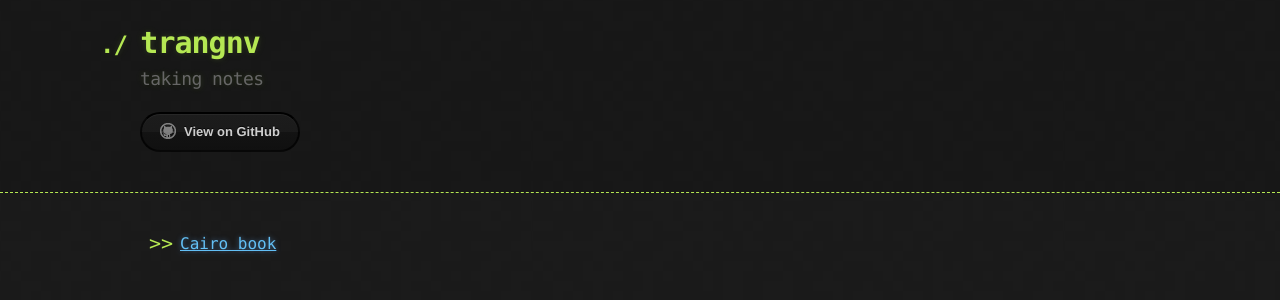
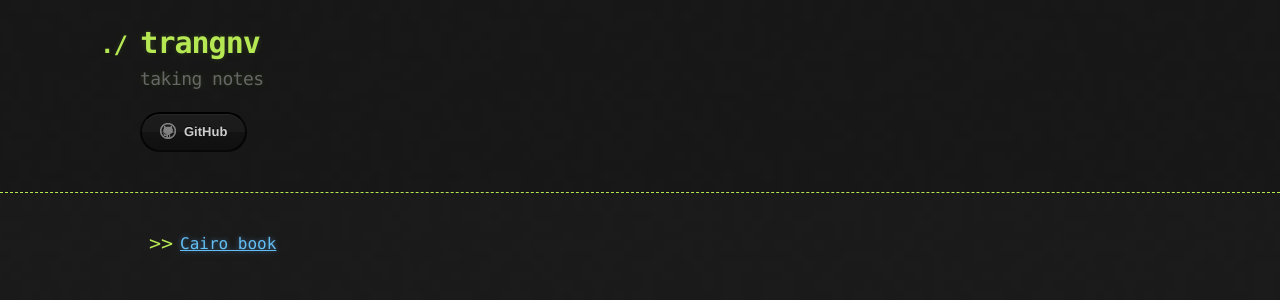
Before and after one commit to trangnv/trangnv.github.io, a Jekyll site: the page built from index.md, in a window 1280 px wide. Shown: the top 300 px of the page. Built offline with Jekyll 4.4.1, drawn with Linux system fonts in a browser that asks for light colours.

Commit message:
github url

```diff
--- a/_layouts/default.html
+++ b/_layouts/default.html
@@ -24,7 +24,7 @@
             <a href="{{ site.github.zip_url }}" class="btn">Download as .zip</a>
             <a href="{{ site.github.tar_url }}" class="btn">Download as .tar.gz</a>
           {% endif %}
-          <a href="{{ site.github.repository_url }}" class="btn btn-github"><span class="icon"></span>View on GitHub</a>
+          <a href="https://github.com/trangnv" class="btn btn-github"><span class="icon"></span>GitHub</a>
         </section>
       </div>
     </header>
```
